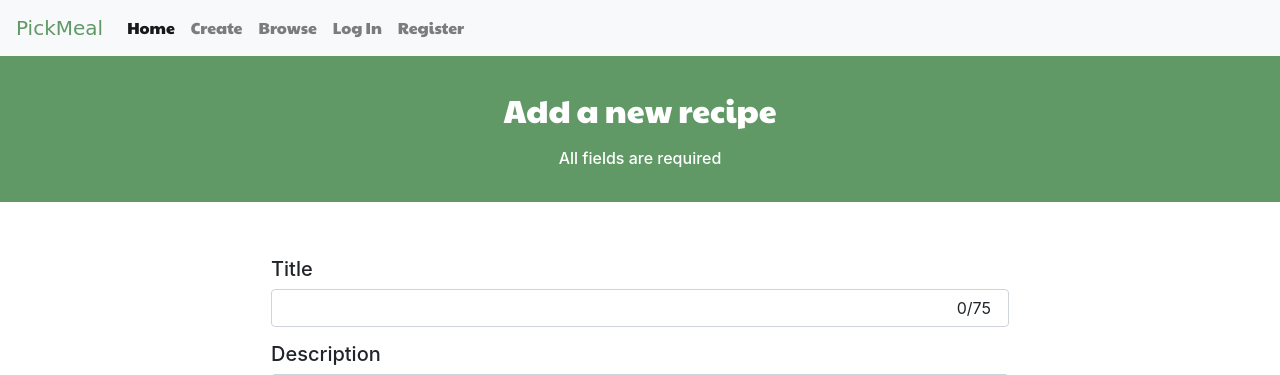
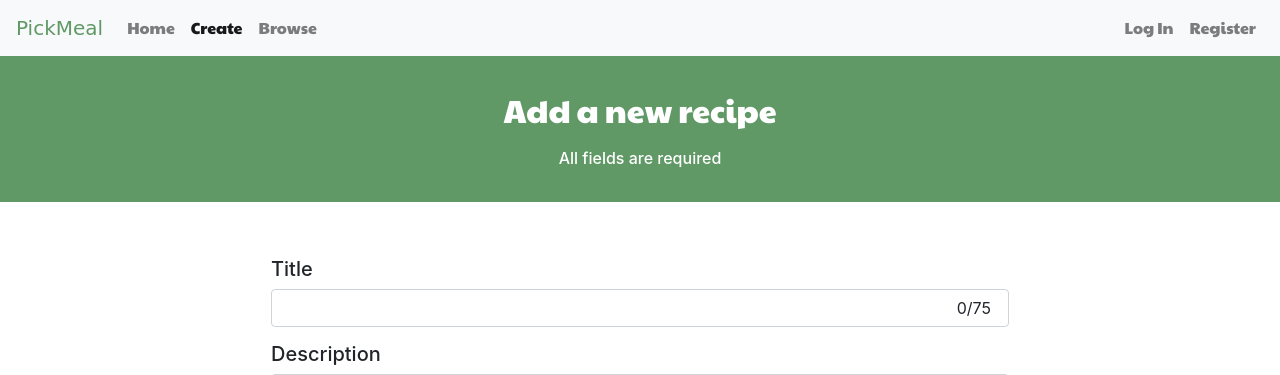
Before and after one commit to 100yann/PickMEal, a Django app: page /create in a window 1280 px wide. Shown: the top 375 px of the page. Run offline with Django 4.2, Linux system fonts and the light colour scheme; some libraries are stand-ins or nearby versions; some web fonts are replaced.

Commit message:
add javascript that highlights the current page the user is on in the navbar

```diff
--- /dev/null
+++ b/pickmeal/meal_app/static/active_page.js
@@ -0,0 +1,13 @@
+document.addEventListener('DOMContentLoaded', () => {
+    const navLinks = document.querySelectorAll('.nav-link')
+    console.log(navLinks)
+    const currentUrl = window.location.pathname
+    console.log(currentUrl)
+    navLinks.forEach((link) => {
+        const linkUrl = link.getAttribute('data-url')
+
+        if (currentUrl.includes(linkUrl)){
+            link.classList.add('active')
+        }
+    })
+})
--- a/pickmeal/meal_app/templates/layout.html
+++ b/pickmeal/meal_app/templates/layout.html
@@ -17,32 +17,33 @@
           <span class="navbar-toggler-icon"></span>
         </button>
         <div class="collapse navbar-collapse" id="navbarNav">
-          <ul class="navbar-nav">
-            <li class="nav-item active">
-              <a class="nav-link" href="{% url 'home' %}">Home<span class="sr-only">(current)</span></a>
+          <ul class="navbar-nav mr-auto mt-2 mt-lg-0">
+            <li class="nav-item">
+              <a class="nav-link" data-url="home" href="{% url 'home' %}">Home<span class="sr-only">(current)</span></a>
             </li>
             <li class="nav-item">
-              <a class="nav-link" href="{% url 'new_recipe' %}">Create</a>
+              <a class="nav-link" data-url="create" href="{% url 'new_recipe' %}">Create</a>
             </li>
             <li class="nav-item">
-              <a class="nav-link" href="{% url 'browse' %}">Browse</a>
+              <a class="nav-link" data-url="browse" href="{% url 'browse' %}">Browse</a>
             </li>
+          </ul>
+          <ul class="navbar-nav mr-right mt-2 mt-lg-0">
               {% if user.is_authenticated %}
                 <li class="nav-item">
-                <a class="nav-link" href="{% url 'user' id=user.id %}"><b>{{ user }}</b></a>
+                  <a class="nav-link" data-url="user" href="{% url 'user' id=user.id %}"><b>{{ user }}</b></a>
                 </li>
                 <li class="nav-item">
                   <a class="nav-link" href="{% url 'logout' %}">Log Out</a>
                 </li>
               {% else %}
                 <li class="nav-item">
-                <a class="nav-link" href="{% url 'login' %}">Log In</a>
+                  <a class="nav-link" data-url="login" href="{% url 'login' %}">Log In</a>
                 </li>
                 <li class="nav-item">
-                <a class="nav-link" href="{% url 'register' %}">Register</a>
+                  <a class="nav-link" data-url="register" href="{% url 'register' %}">Register</a>
                 </li>
               {% endif %}
-            </li>
           </ul>
         </div>
       </nav>
@@ -52,6 +53,7 @@
     <script src="https://code.jquery.com/jquery-3.2.1.slim.min.js" integrity="sha384-KJ3o2DKtIkvYIK3UENzmM7KCkRr/rE9/Qpg6aAZGJwFDMVNA/GpGFF93hXpG5KkN" crossorigin="anonymous"></script>
     <script src="https://cdn.jsdelivr.net/npm/popper.js@1.12.9/dist/umd/popper.min.js" integrity="sha384-ApNbgh9B+Y1QKtv3Rn7W3mgPxhU9K/ScQsAP7hUibX39j7fakFPskvXusvfa0b4Q" crossorigin="anonymous"></script>
     <script src="https://cdn.jsdelivr.net/npm/bootstrap@4.0.0/dist/js/bootstrap.min.js" integrity="sha384-JZR6Spejh4U02d8jOt6vLEHfe/JQGiRRSQQxSfFWpi1MquVdAyjUar5+76PVCmYl" crossorigin="anonymous"></script>
+    <script src="{% static 'active_page.js' %}"></script>
     {% block scripts %}
     {% endblock %}
 
--- a/pickmeal/meal_app/urls.py
+++ b/pickmeal/meal_app/urls.py
@@ -1,10 +1,13 @@
 from django.urls import path
 from . import views
+from django.views.generic.base import RedirectView
+
 from django.conf.urls.static import static
 from django.conf import settings
 
 urlpatterns = [
-    path('', views.index, name='home'),
+    path('', RedirectView.as_view(url='home'), name='index'),
+    path('home', views.index, name='home'),
     path('register', views.register, name='register'),
     path('login', views.log_in, name='login'),
     path('logout', views.log_out, name='logout'),
```
Also changed, not shown: pickmeal/db.sqlite3. Lines whose indentation alone changed are shown as unchanged.
